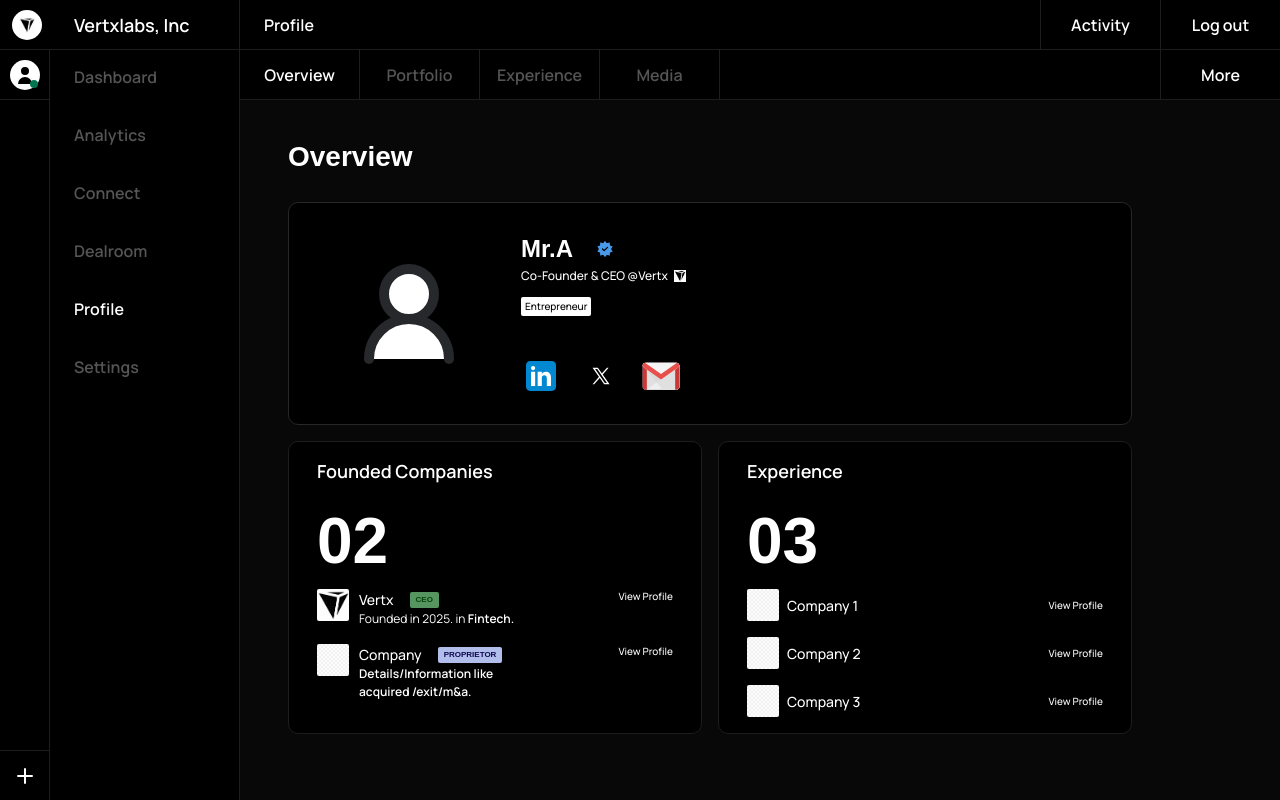
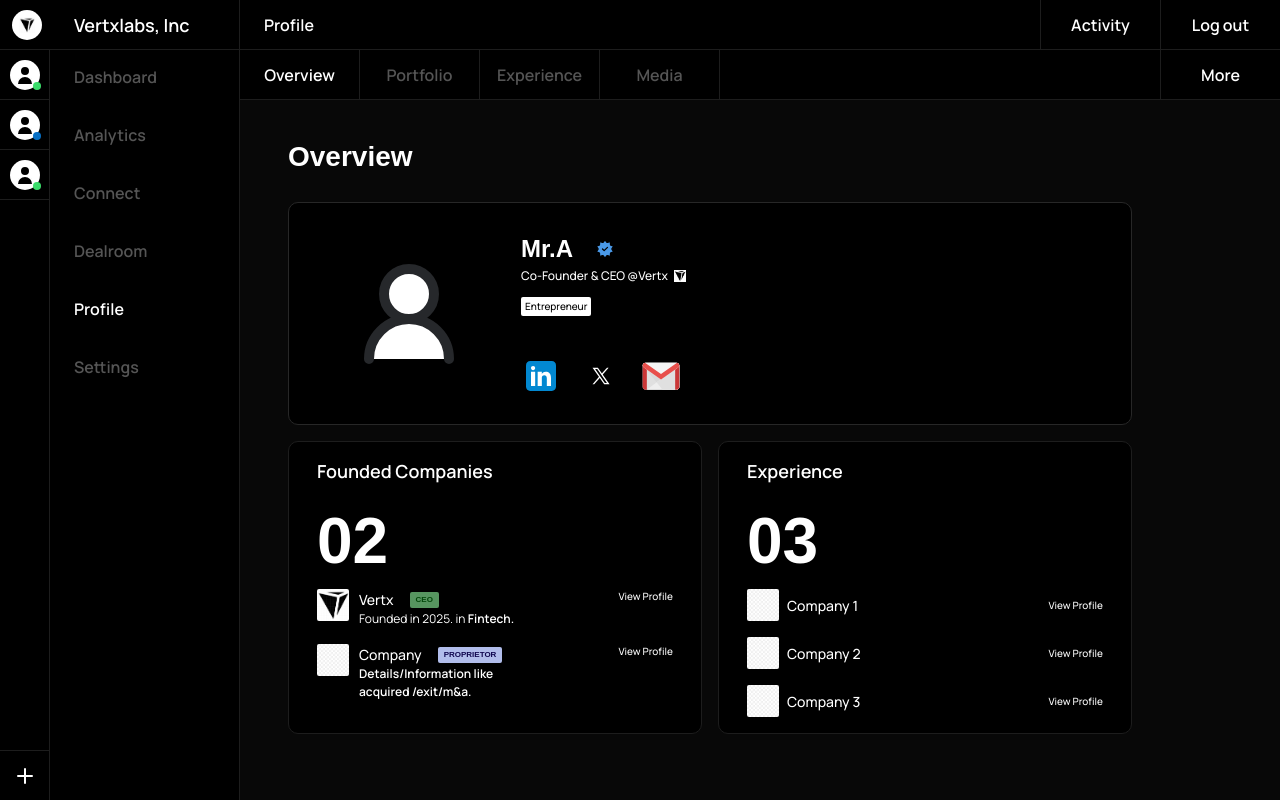
Before and after one commit to Wannabe-King/VetxDashboard, a React (Vite) app: page /profile in a window 1280 px wide. Built offline with nearby package versions, Linux system fonts and the light colour scheme; some icons are missing.

Commit message:
fixing online status

```diff
--- a/src/components/AnalyticsComponents/Demographics/Demographics.tsx
+++ b/src/components/AnalyticsComponents/Demographics/Demographics.tsx
@@ -16,7 +16,7 @@ const Demographics = () => {
 
   return (
     <div className="bg-[#000000] relative border border-[#1D1D1D] rounded-[8px] py-3 px-4 flex-1 h-auto lg:h-[296px]">
-      <h1 className="text-[20px] font-bold">Demographics</h1>
+      <h1 className="text-[20px] font-semibold">Demographics</h1>
 
       <div className="top-[58px] z-[20] absolute">
         <DropDown
--- a/src/components/AnalyticsComponents/InsightsCard.tsx
+++ b/src/components/AnalyticsComponents/InsightsCard.tsx
@@ -15,7 +15,7 @@ const InsightsCard = () => {
   return (
     <div className=" text-white px-5 py-[12px] rounded-lg border border-[#1D1D1D] w-full lg:w-[274px] bg-black">
       <div className="flex items-center justify-between gap-1 mb-3">
-        <h2 className="text-[20px] font-bold">Insights</h2>
+        <h2 className="text-[20px] font-semibold">Insights</h2>
 
         <DropDown
           className="min-w-[120px]"
@@ -27,7 +27,7 @@ const InsightsCard = () => {
 
       <div className="space-y-3 flex max-lg:gap-10 lg:flex-col">
         <div>
-          <p className="text-base font-semibold">Founders</p>
+          <p className="text-base font-medium">Founders</p>
           <div className="flex items-center gap-4">
             <h3 className="text-[32px] font-extrabold">7.4K</h3>
             <span className="flex flex-col">
@@ -38,7 +38,7 @@ const InsightsCard = () => {
         </div>
 
         <div>
-          <p className="text-base font-semibold">Investors</p>
+          <p className="text-base font-medium">Investors</p>
           <div className="flex items-center gap-4">
             <h3 className="text-[32px] font-extrabold ">6.09K</h3>
             <span className="flex flex-col">
--- a/src/components/Sidebar.tsx
+++ b/src/components/Sidebar.tsx
@@ -20,6 +20,14 @@ const Sidebar = () => {
 
       <div className="border-r border-[#1D1D1D] flex justify-between items-start flex-col">
         <div>
+          <UserProfileIcon
+            isOnline={true}
+            className="border-b border-[#1D1D1D]"
+          />
+          <UserProfileIcon
+            isOnline={false}
+            className="border-b border-[#1D1D1D]"
+          />
           <UserProfileIcon
             isOnline={true}
             className="border-b border-[#1D1D1D]"
--- a/src/components/UserProfile.tsx
+++ b/src/components/UserProfile.tsx
@@ -27,8 +27,8 @@ const UserProfileIcon: React.FC<UserProfileIconProps> = ({ profileUrl, isOnline,
       </div>
         {
             !Icon && <div
-              className={`absolute bottom-[11px] right-[11px] z-10 h-2 w-2 rounded-full ${
-                isOnline ? "bg-[#01754F]" : "bg-[#aaaaaa]"
+              className={`absolute bottom-[9px] right-[8px] z-10 h-2 w-2 rounded-full ${
+                isOnline ? "bg-[#3bdd6b]" : "bg-[#066fc5]"
               }`}
             ></div>
 
```
